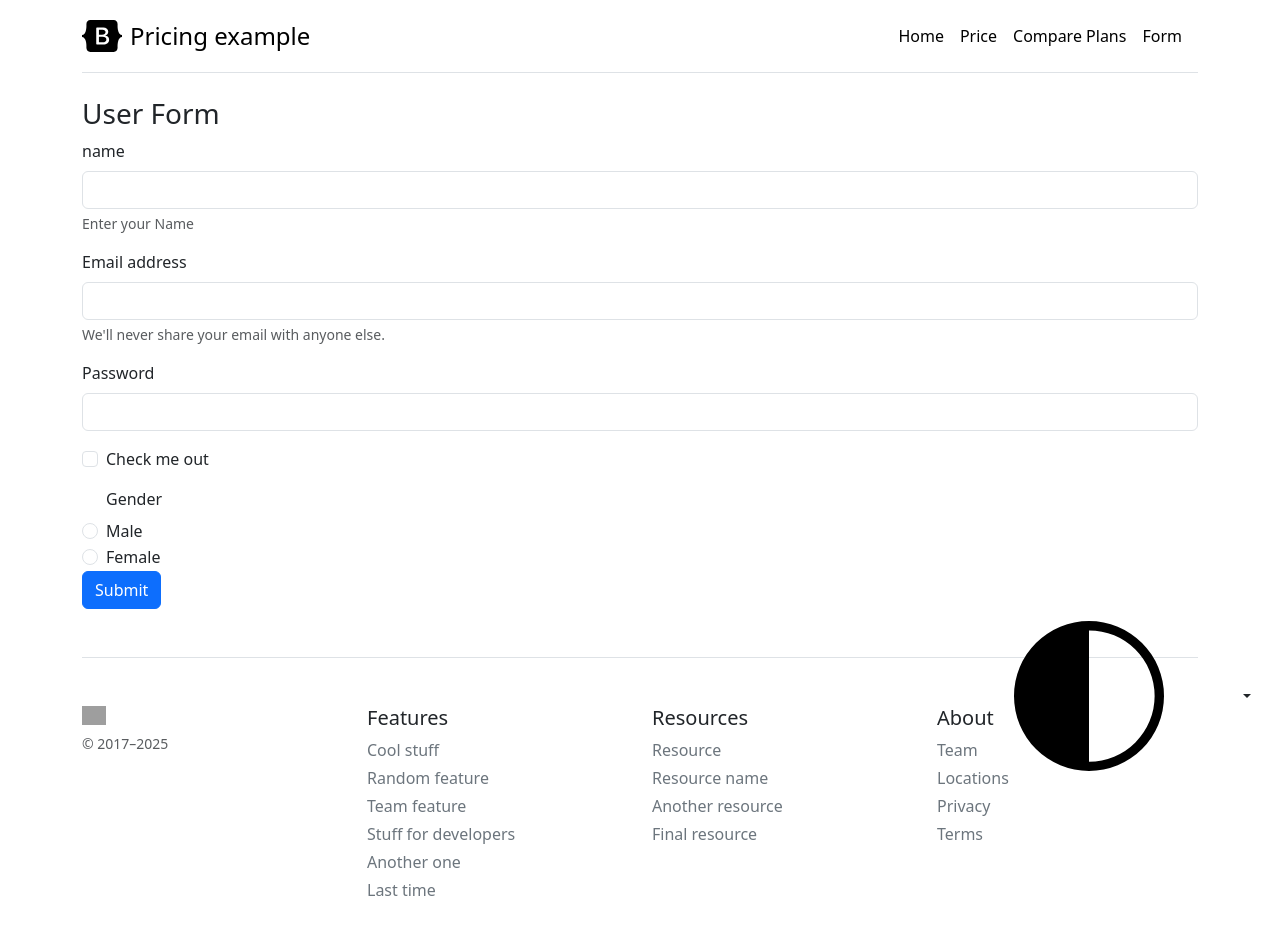
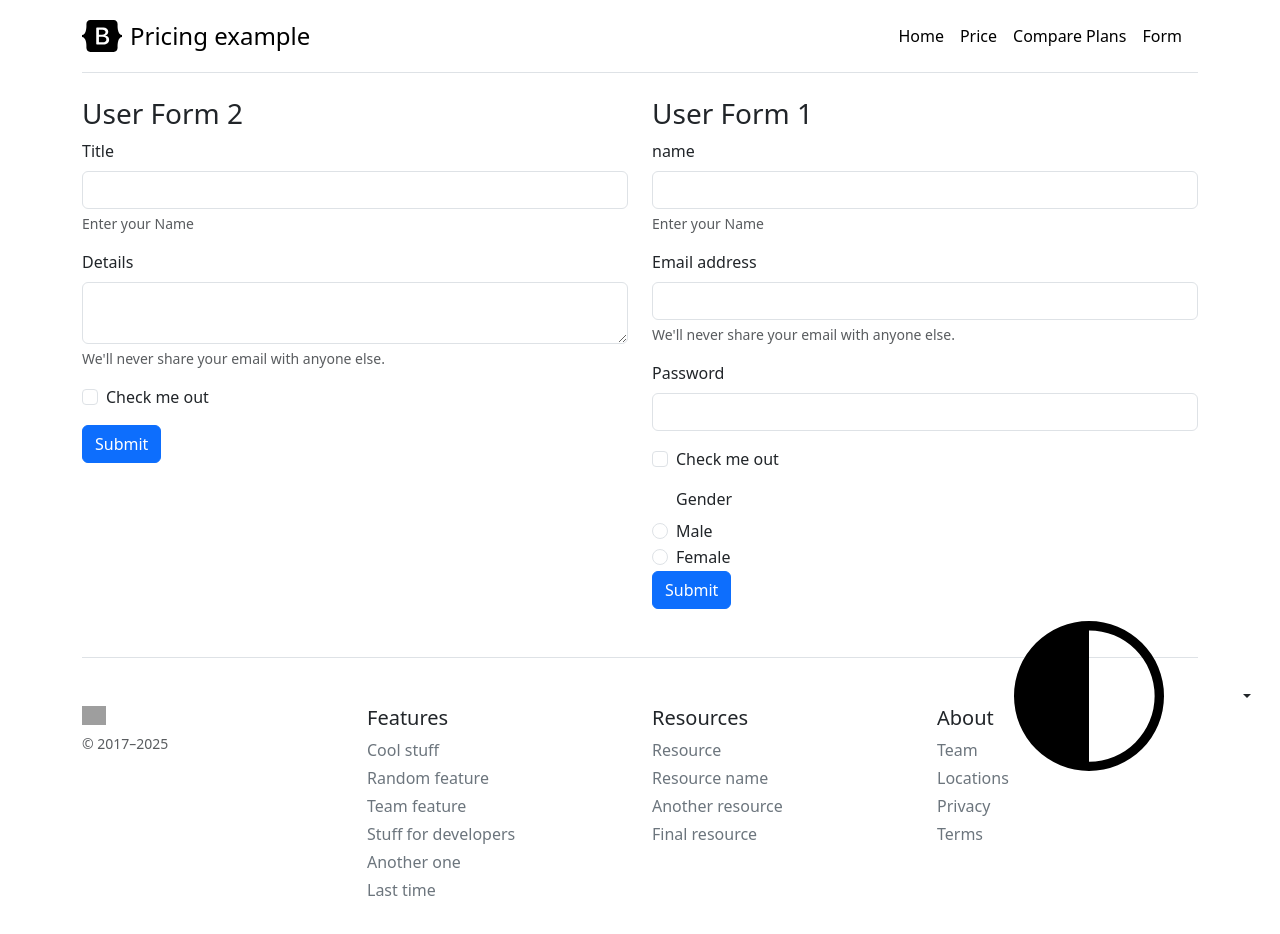
Before and after one commit to Safikur-Rahman/vue_class, a Vue app: page /form in a window 1280 px wide. Shown: the top 934 px of the page. Built offline with nearby package versions, Linux system fonts and the light colour scheme; grey boxes are pictures that could not be loaded.

Commit message:
Dynamic Route Form submit

```diff
--- a/src/components/PriceCard.vue
+++ b/src/components/PriceCard.vue
@@ -14,13 +14,13 @@ import { defineProps } from 'vue';
       type:String,
       default:'btn-primary'
     },
-    isDisabled:Boolean
+    isDisabled:Boolean,
+    id:Number
 
   });
 </script>
 
 <template>
-
           <div class="col">
             <div class="card mb-4 rounded-3 shadow-sm">
               <div class="card-header py-3">
@@ -32,11 +32,13 @@ import { defineProps } from 'vue';
                 </h1>
                 <slot>same as free plan </slot>
 
-                <button
-                  type="button"
-                  :class='`w-100 btn btn-lg ${btnClass}`' :disabled="isDisabled">
+                 <router-link
+                  class="w-100 btn btn-primary  ${{ btnClass }}"
+                  :to="`/plan-details/${id}`"
+                >
                  {{button}}
-                </button>
+                </router-link>
+
               </div>
             </div>
           </div>
--- /dev/null
+++ b/src/interfaces/Post.ts
@@ -0,0 +1,7 @@
+
+
+   export interface Post {
+    title: String,
+    details: String,
+    isReactive: Boolean
+}
--- a/src/routes/index.ts
+++ b/src/routes/index.ts
@@ -3,6 +3,7 @@ import Home from "../views/pages/Home.vue";
 import Priceing from "../views/pages/Priceing.vue";
 import ComparePlans from "../views/pages/ComparePlans.vue";
 import Form from "../views/pages/Form.vue";
+import PlanDetails from "../views/pages/PlanDetails.vue";
 
 
 const router = createRouter({
@@ -12,6 +13,7 @@ const router = createRouter({
         {path: '/price', component: Priceing},
         {path: '/compare-plans', component: ComparePlans},
         {path: '/form', component: Form},
+        {path: '/plan-details/:id', component: PlanDetails},
     ]
 });
 
--- a/src/views/pages/Form.vue
+++ b/src/views/pages/Form.vue
@@ -1,9 +1,29 @@
 <template>
-    <form @submit.prevent="formsSubmit">
-        <h3>User Form</h3>
+    <div class="row">
+    <form @submit.prevent="formsSubmit2" class="col-6">
+        <h3>User Form 2</h3>
+        <div class="mb-3">
+            <label for="exampleInputTitle1" class="form-label">Title</label>
+            <input type="text" class="form-control" id="exampleInputTitle1" aria-describedby="nameHelp" v-model="post.title">
+            <div id="nameHelp" class="form-text">Enter your Name</div>
+        </div>
+        <div class="mb-3">
+            <label for="exampleInputDetails1" class="form-label">Details</label>
+            <textarea type="text" class="form-control" id="exampleInputDetails1" aria-describedby="detailsHelp" v-model="post.details"></textarea>
+            <div id="detailsHelp" class="form-text">We'll never share your email with anyone else.</div>
+        </div>
+        <div class="mb-3 form-check">
+            <input type="checkbox" class="form-check-input" id="exampleCheck1" v-model="post.isReactive">
+            <label class="form-check-label" for="exampleCheck1">Check me out</label>
+        </div>
+
+        <button type="submit" class="btn btn-primary">Submit</button>
+    </form>
+    <form @submit.prevent="formsSubmit" class="col-6">
+        <h3>User Form 1</h3>
         <div class="mb-3">
             <label for="exampleInputName1" class="form-label">name</label>
-            <input type="text" class="form-control" id="exampleInputName1" aria-describedby="emailHelp" v-model="name">
+            <input type="text" class="form-control" id="exampleInputName1" aria-describedby="emailHelp" v-model="name.lastName">
             <div id="emailHelp" class="form-text">Enter your Name</div>
         </div>
         <div class="mb-3">
@@ -34,20 +54,35 @@
         </div>
         <button type="submit" class="btn btn-primary">Submit</button>
     </form>
+    </div>
 </template>
 
-<script setup>
-import { ref } from 'vue'
-const name = ref('')
+<script setup lang="ts">
+import { ref, reactive, isReactive } from 'vue'
+import type {Post} from '/src/interfaces/Post'
+const post = reactive<Post>({
+    title: '',
+    details: '',
+    isReactive: false
+});
+
+const name = ref({id: 1,lastName: ''})
 const email = ref('')
 const password = ref('')
 const gender = ref('')
 const agree = ref(false)
     function formsSubmit(){
         // alert ('Form Submit');
-        console.log("Name:", name.value)
+        console.log("Name:", name.value.lastName)
         console.log("Gender:", gender.value)
         console.log("Agree:", agree.value)
+    }
+    function formsSubmit2(){
+        // alert ('Form Submit');
+        console.log("Title:", post.title)
+        console.log("Details:", post.details)
+        console.log("isReactive:", post.isReactive)
+
     }
 </script>
 
--- /dev/null
+++ b/src/views/pages/PlanDetails.vue
@@ -0,0 +1,18 @@
+<template>
+    <div>
+        <h1>Plan Details</h1>
+        <h3>Plan : {{ currentPlan }}</h3>
+        <p>This is Plan Details Page</p>
+
+    </div>
+</template>
+
+<script setup>
+    import { useRoute } from 'vue-router';
+    const route = useRoute();
+    const currentPlan = route.params.id;
+</script>
+
+<style scoped>
+
+</style>
--- a/src/views/pages/Priceing.vue
+++ b/src/views/pages/Priceing.vue
@@ -17,11 +17,29 @@ import PriceCard from '../../components/PriceCard.vue';
         <div class="row row-cols-1 row-cols-md-3 mb-3 text-center">
           <div class="col">
             <!-- ======PriceCard====== -->
-            <PriceCard title="Free Plan"/>
+            <!-- <PriceCard title="Free Plan"/>
             <PriceCard title="Start"/>
             <PriceCard title="Standard plan" price="50" button="Charge"/>
-            <PriceCard title="Standard plan" price="50" button="Charge" btnClass="btn-warning" :isDisabled="true"/>
-            <PriceCard title="Standard plan" price="50" button="Charge" btnClass="btn-warning" :isDisabled="false">
+            <PriceCard title="Standard plan" price="50" button="Charge" btnClass="btn-warning" :isDisabled="true"/> -->
+            <PriceCard title="Standard plan" price="50" button="Charge" :id="1" btnClass="btn-warning" :isDisabled="false">
+              <ul class="list-unstyled mt-3 mb-4">
+                  <li>10 users included</li>
+                  <li>2 GB of storage</li>
+                  <li>Email support</li>
+                  <li>Help center access</li>
+                </ul>
+
+           </PriceCard>
+            <PriceCard title="Standard plan" price="50" button="Charge" :id="2" btnClass="btn-warning" :isDisabled="false">
+              <ul class="list-unstyled mt-3 mb-4">
+                  <li>10 users included</li>
+                  <li>2 GB of storage</li>
+                  <li>Email support</li>
+                  <li>Help center access</li>
+                </ul>
+
+           </PriceCard>
+            <PriceCard title="Standard plan" price="50" button="Charge" :id="3" btnClass="btn-warning" :isDisabled="false">
               <ul class="list-unstyled mt-3 mb-4">
                   <li>10 users included</li>
                   <li>2 GB of storage</li>
@@ -32,7 +50,7 @@ import PriceCard from '../../components/PriceCard.vue';
            </PriceCard>
 
           </div>
-          <div class="col">
+          <!-- <div class="col">
             <div class="card mb-4 rounded-3 shadow-sm">
               <div class="card-header py-3">
                 <h4 class="my-0 fw-normal">Free</h4>
@@ -92,7 +110,7 @@ import PriceCard from '../../components/PriceCard.vue';
                 </button>
               </div>
             </div>
-          </div>
+          </div> -->
         </div>
 
 </template>
```
